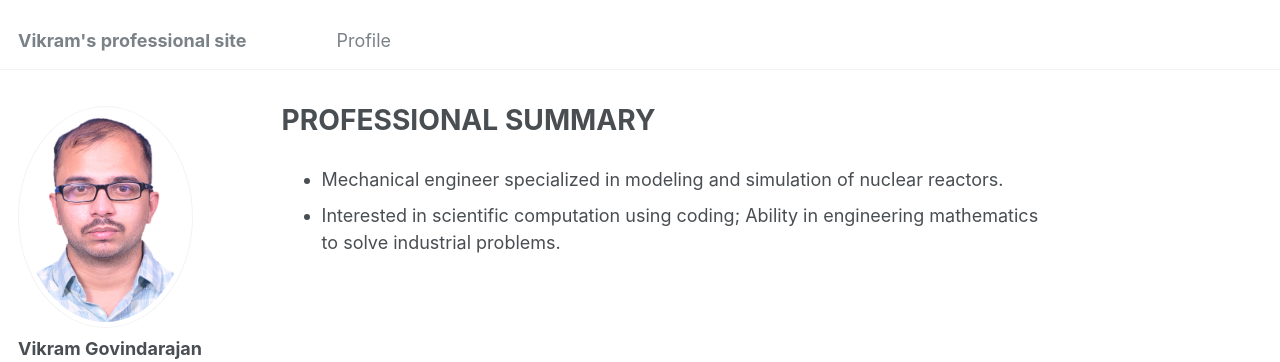
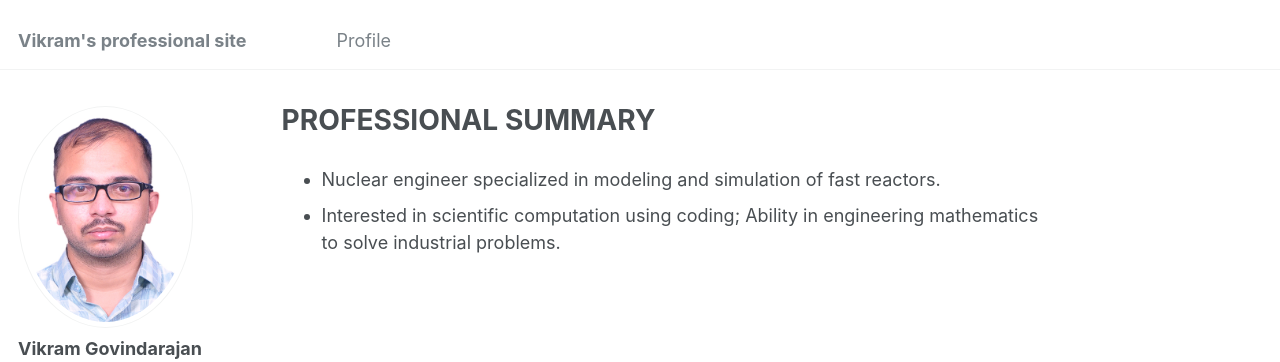
Before and after one commit to VikramGovindarajan/vikramgovindarajan.github.io, a Jekyll site: the page built from _pages/about.md, in a window 1280 px wide. Shown: the top 362 px of the page. Built offline with Jekyll 4.4.1, drawn with Linux system fonts in a browser that asks for light colours; some web fonts are replaced.

Commit message:
minor change

```diff
--- a/_pages/about.md
+++ b/_pages/about.md
@@ -8,5 +8,5 @@ redirect_from:
 ---
 
 
--     Mechanical engineer specialized in modeling and simulation of nuclear reactors.
+-     Nuclear engineer specialized in modeling and simulation of fast reactors.
 -     Interested in scientific computation using coding; Ability in engineering mathematics to solve industrial problems.
```
